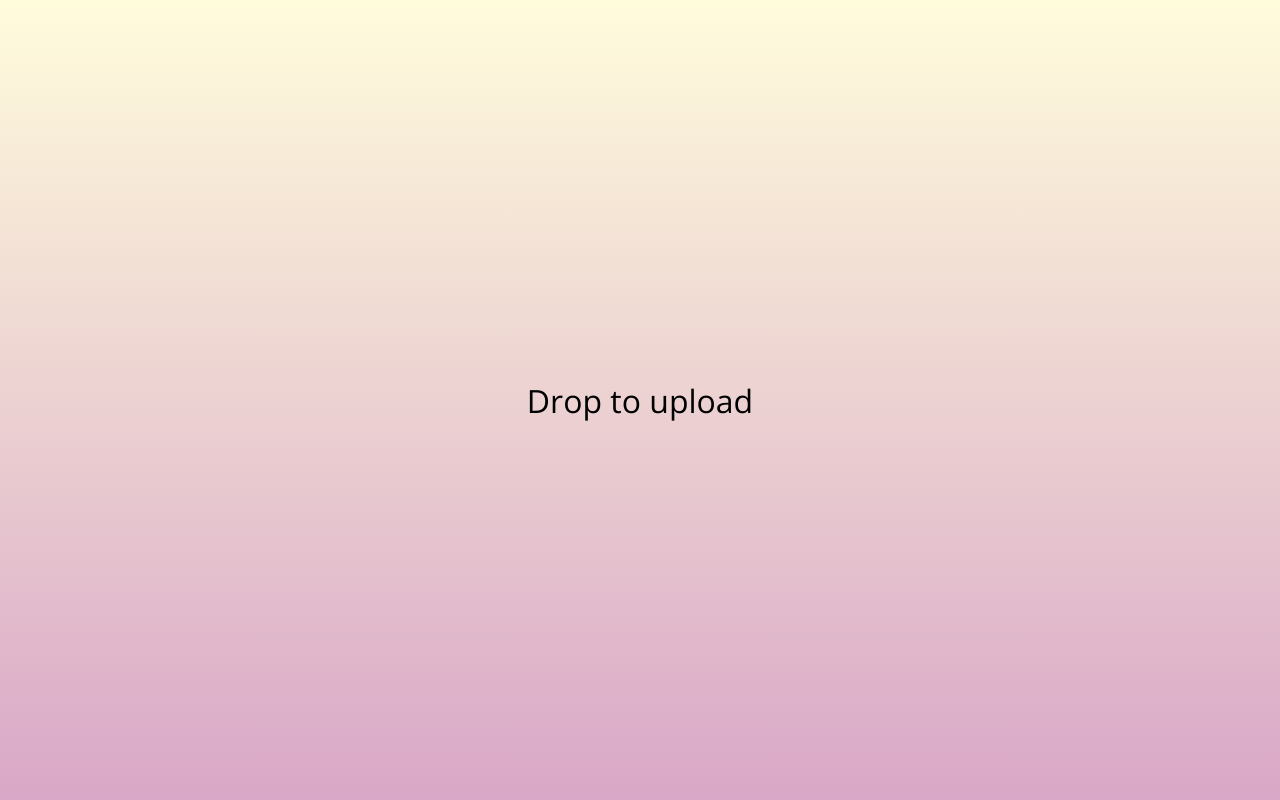
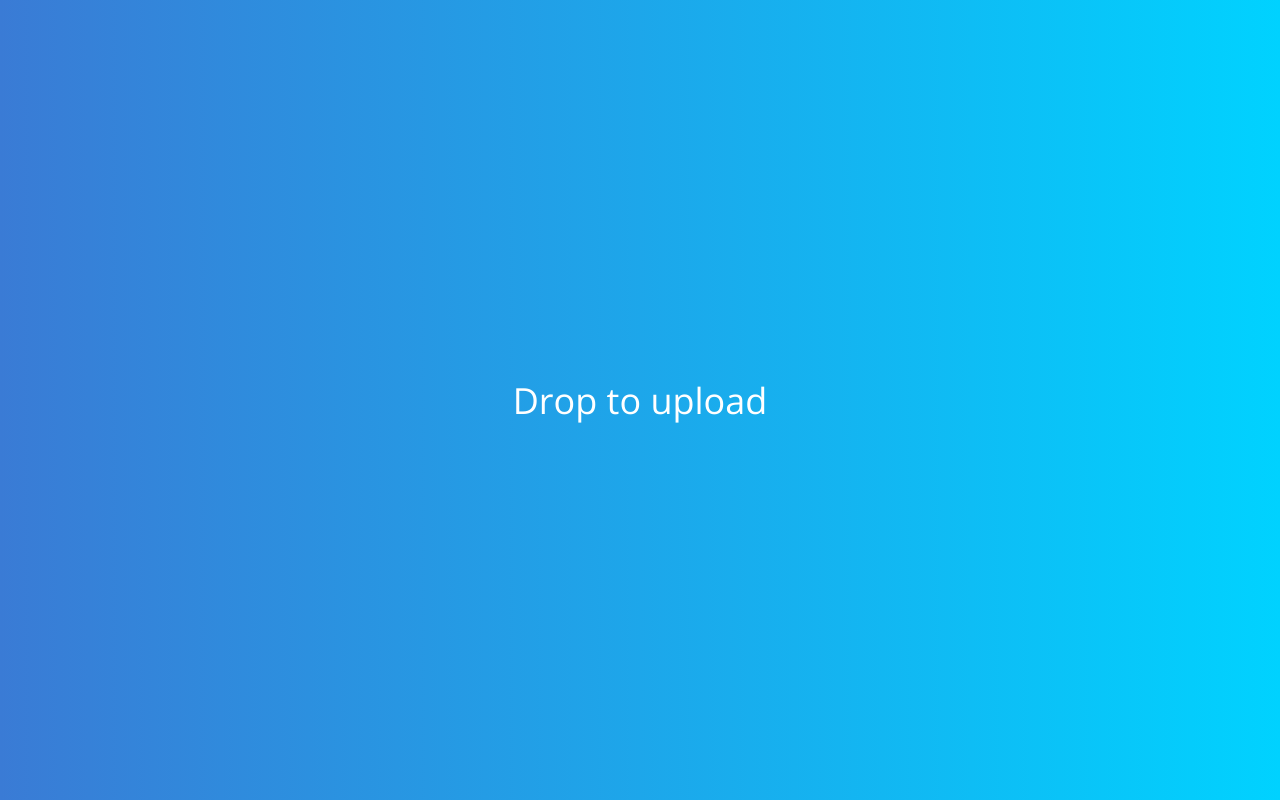
Before and after one commit to zroyer/droplet, a React (Create React App) app: page / in a window 1280 px wide. Built offline with nearby package versions, Linux system fonts and the light colour scheme.

Commit message:
edits colors

```diff
--- a/src/App.css
+++ b/src/App.css
@@ -2,7 +2,7 @@
   width: 100%;
   height: 100%;
   font-family: 'Open Sans', sans-serif;
-  font-size: 32px;
+  font-size: 36px;
 }
 
 .dropzone {
@@ -19,9 +19,9 @@
   align-items: center;
   text-align: center;
 
-  background: -webkit-linear-gradient(to top, #d9a7c7, #fffcdc);
-  background: -moz-linear-gradient(to top, #d9a7c7, #fffcdc);
-  background: linear-gradient(to top, #d9a7c7, #fffcdc);
+  background: #00d2ff;
+  background: -webkit-linear-gradient(to right, #3a7bd5, #00d2ff);
+  background: linear-gradient(to right, #3a7bd5, #00d2ff);
 }
 
 .dropzone-target {
@@ -33,10 +33,11 @@
   flex-direction: column;
   align-items: center;
   text-align: center;
+  color: #ffffff;
 }
 
 .copy-notice {
-  font-size: 16px;
+  font-size: 24px;
 }
 
 button {
@@ -50,7 +51,8 @@ button {
   width: 100%;
   height: 100%;
   font-family: 'Open Sans', sans-serif;
-  font-size: 32px;
+  font-size: 36px;
+  color: #ffffff;
 }
 
 button:active,
--- a/src/ImageDropzone.js
+++ b/src/ImageDropzone.js
@@ -70,7 +70,7 @@ class ImageDropzone extends React.Component {
 
     if(this.state.isUploading) {
       message = (
-        <Spinner name='wave' fadeIn='none'/>
+        <Spinner name='wave' fadeIn='none' color='#ffffff'/>
       )
     } else if (!this.state.isUploading && this.state.imgurUrl) {
       message = (
@@ -103,6 +103,4 @@ class ImageDropzone extends React.Component {
   }
 }
 
-<ImageDropzone />
-
 export default ImageDropzone
```
